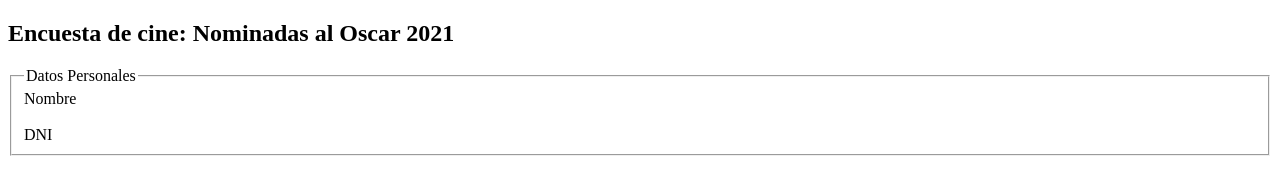
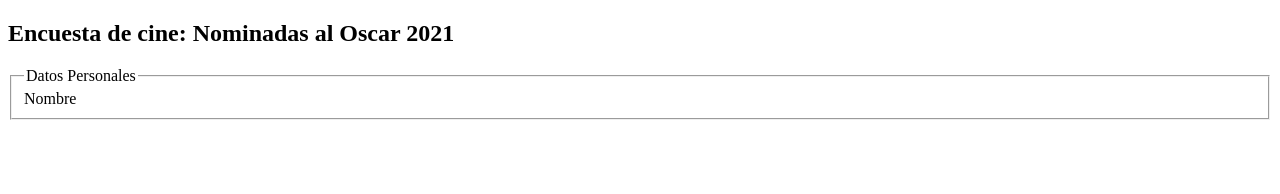
Before and after one commit to udiego20/Dise-oWeb, a plain HTML site: page Sesion12/index.html in a window 1280 px wide. Drawn offline with Linux system fonts and the light colour scheme.

Commit message:
Sesion12

```diff
--- a/Sesion12/index.html
+++ b/Sesion12/index.html
@@ -4,7 +4,7 @@
     <meta charset="UTF-8">
     <meta http-equiv="X-UA-Compatible" content="IE=edge">
     <meta name="viewport" content="width=device-width, initial-scale=1.0">
-    <title>Encuesta Cinematográfica</title>
+    <title>Document</title>
 </head>
 <body>
     <div id="Contenedor">
@@ -13,11 +13,6 @@
             <fieldset id="datos_personales">
                 <legend>Datos Personales</legend>
                 <label for="nombre">Nombre</label><br>
-                <imput type="text" name="nombre" id="nombre"><br>
-                <label for="dni">DNI</label>
-                </imput>
-            </fieldset>
-    </div>
 
 </body>
 </html>
```
